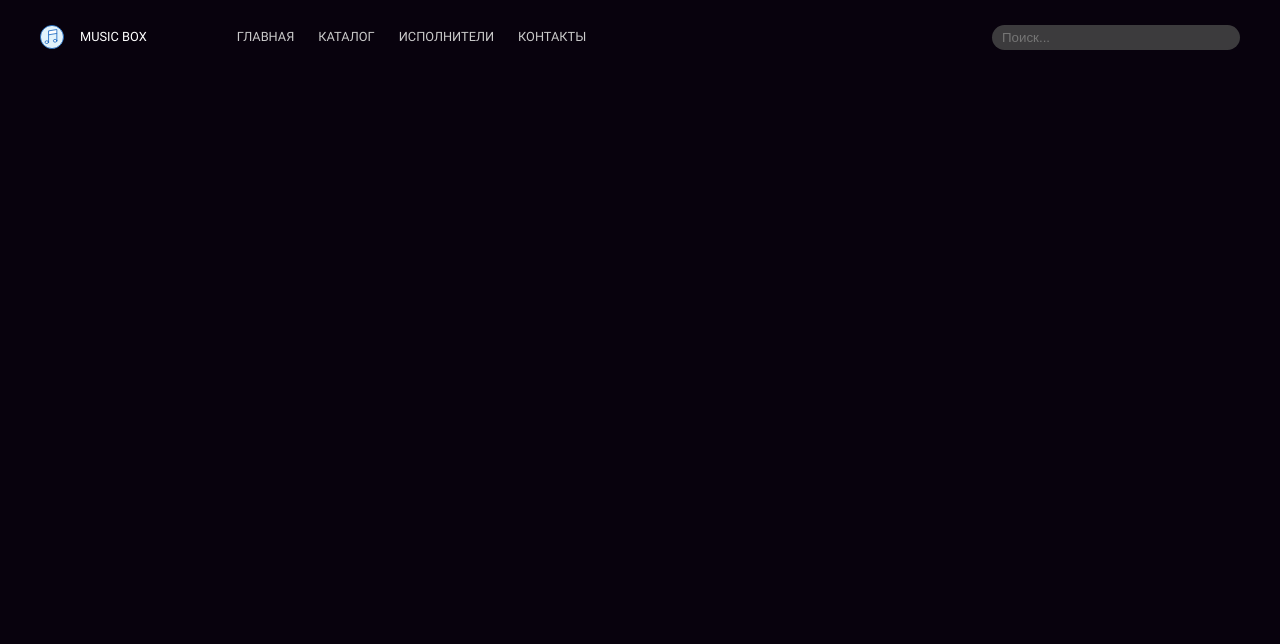
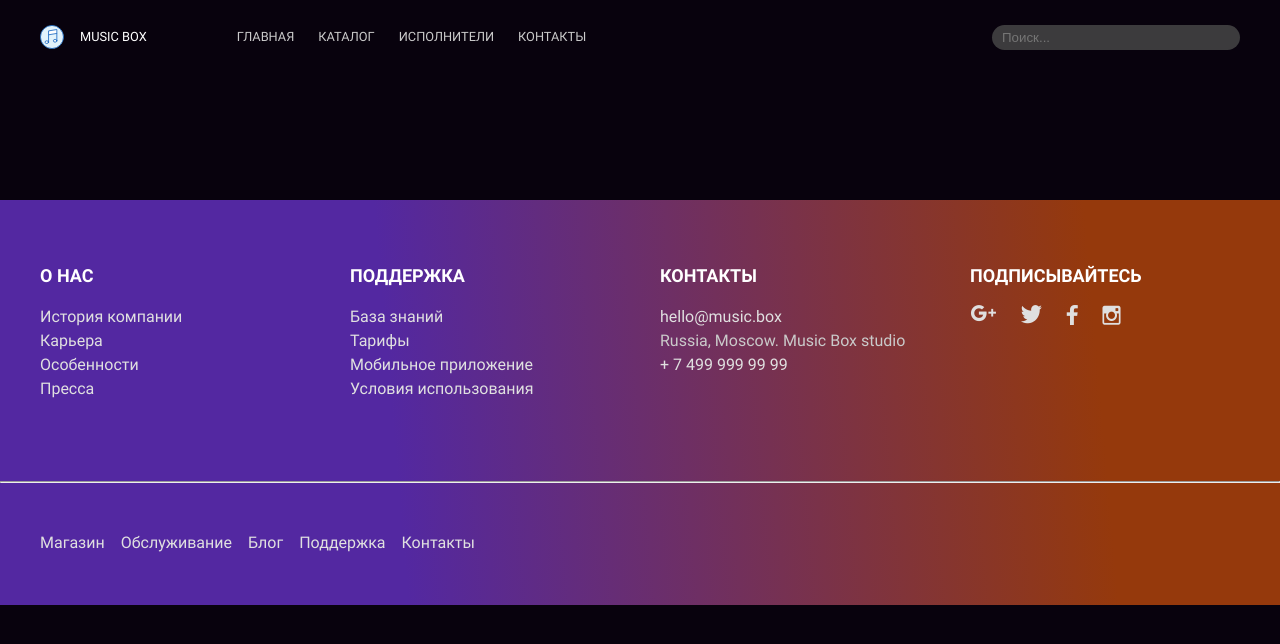
Before and after one commit to valynka/layout-designer-project-56, a website: page src/index.html in a window 1280 px wide. Drawn offline with Linux system fonts and the light colour scheme.

Commit message:
added footer

```diff
--- a/src/index.html
+++ b/src/index.html
@@ -23,5 +23,47 @@
             <input type="text" name="search" placeholder="Поиск...">
         </div>
     </header>
+
+    <footer>
+        <div class="footer-top">
+            <div class="about">
+                <h4>О нас</h4>
+                <a href="#">История компании</a>
+                <a href="#">Карьера</a>
+                <a href="#">Особенности</a>
+                <a href="#">Пресса</a>
+            </div>
+            <div class="support">
+                <h4>Поддержка</h4>
+                <a href="#">База знаний</a>
+                <a href="#">Тарифы</a>
+                <a href="#">Мобильное приложение</a>
+                <a href="#">Условия использования</a>
+            </div>
+            <div class="contact">
+                <h4>Контакты</h4>
+                <a href="mailto:hello@music.box">hello@music.box</a>
+                <p>Russia, Moscow. Music Box studio</p>
+                <a href="tel:+74999999999">+ 7 499 999 99 99</a>
+            </div>
+            <div class="subscribe">
+                <h4>Подписывайтесь</h4>
+                <div class="social flex">
+                    <a href="#" class="google"></a>
+                    <a href="#" class="twitter"></a>
+                    <a href="#" class="facebook"></a>
+                    <a href="#" class="instagram"></a>
+                </div>
+            </div>
+        </div>
+        <hr>
+        <div class="footer-bottom flex">
+            <a href="#">Магазин</a>
+            <a href="#">Обслуживание</a>
+            <a href="#">Блог</a>
+            <a href="#">Поддержка</a>
+            <a href="#">Контакты</a>
+        </div>
+    </footer>
 </body>
 </html>
--- a/src/scss/_general.scss
+++ b/src/scss/_general.scss
@@ -19,6 +19,10 @@
   margin: 0 auto;
 }
 
+@mixin capitalize {
+  text-transform: uppercase;
+}
+
 @mixin container {
   @include content-position-center;
 
@@ -31,9 +35,10 @@
 
 h1 {
   font: bold 60px/90px Roboto, sans-serif;
-  text-transform: uppercase;
+  @include capitalize;
+  @include reset;
 
-  @media (max-width: $max-width) {
+  @media (max-width: $phone-width) {
       font-size: 30px;
       line-height: 45px;
   }
@@ -41,18 +46,40 @@ h1 {
 
 h2 {
   font: bold 38px/57px Roboto, sans-serif;
-  text-transform: uppercase;
+  @include capitalize;
+  @include reset;
 
-  @media (max-width: $max-width) {
+  @media (max-width: $phone-width) {
       font-size: 18px;
       line-height: 27px;
+  }
+}
+
+h3 {
+  font: 400 24px/45px Roboto, sans-serif;
+  @include reset;
+
+  @media (max-width: $phone-width) {
+    font-size: 18px;
+    line-height: 24px;
+    font-weight: bold;
+  }
+}
+
+h4 {
+  font: bold 18px/27px Roboto, sans-serif;
+  @include reset;
+
+  @media (max-width: $phone-width) {
+    font-size: 16px;
+    line-height: 24px;
   }
 }
 
 body {
   @include reset;
 
-  font: 18px/1.5 Roboto, sans-serif;
+  font: 16px/1.5 Roboto, sans-serif;
   background: $black;
   color: $dark-grey;
 }
--- a/src/scss/_variables.scss
+++ b/src/scss/_variables.scss
@@ -17,4 +17,5 @@ $text-5: 48px;
 $text-6: 56px;
 $text-7: 64px;
 
-$max-width: 454px;
+$phone-width: 454px;
+$md-width: 870px;
--- a/src/scss/app.scss
+++ b/src/scss/app.scss
@@ -3,3 +3,5 @@
 @import "general";
 
 @import "blocks/header";
+
+@import "blocks/footer";
--- /dev/null
+++ b/src/scss/blocks/_footer.scss
@@ -0,0 +1,102 @@
+footer {
+	margin-top: 200px;
+
+	background: linear-gradient(265.08deg, #95390c 14.9%, #5328a1 68.95%);
+
+	hr {
+		color: $dark-grey;
+	}
+
+	a {
+		color: $grey;
+		text-decoration: none;
+
+        &:hover {
+            color: #fff;
+        }
+	}
+}
+
+.footer-top {
+	@include container;
+
+	display: grid;
+	grid-template-columns: repeat(4, 1fr);
+	gap: 40px;
+
+	padding-top: 62px;
+	padding-bottom: 72px;
+
+	h4 {
+		@include capitalize;
+		margin-bottom: 16px;
+
+		color: #fff;
+	}
+
+	a {
+		display: block;
+	}
+
+	p {
+		@include reset;
+	}
+
+	@media (max-width: $md-width) {
+		grid-template-columns: repeat(2, 1fr);
+	}
+
+	@media (max-width: $phone-width) {
+		grid-template-columns: repeat(1, 1fr);
+		gap: 30px;
+	}
+}
+
+.social {
+	&.flex {
+		gap: 24px;
+	}
+
+	.google {
+		width: 26px;
+		height: 17px;
+
+		background: url("../images/Google+.png");
+	}
+
+	.twitter {
+		width: 22px;
+		height: 19px;
+
+		background: url("../images/Twitter.png");
+	}
+
+	.facebook {
+		width: 12px;
+		height: 20px;
+
+		background: url("../images/Facebook.png");
+	}
+
+	.instagram {
+		width: 19px;
+		height: 20px;
+
+		background: url("../images/Instagram.png");
+	}
+}
+
+.footer-bottom {
+	@include container;
+
+	padding-top: 40px;
+	padding-bottom: 50px;
+
+	&.flex {
+		gap: 16px;
+
+		@media (max-width: $phone-width) {
+			flex-direction: column;
+		}
+	}
+}
--- a/src/scss/blocks/_header.scss
+++ b/src/scss/blocks/_header.scss
@@ -14,7 +14,7 @@ header {
 		text-decoration: none;
 	}
 
-	@media (max-width: 870px) {
+	@media (max-width: $md-width) {
 		&.flex {
 			flex-direction: column;
 			gap: 18px;
@@ -55,7 +55,7 @@ header {
 		}
 	}
 
-	@media (max-width: $max-width) {
+	@media (max-width: $phone-width) {
 		&.flex {
 			flex-direction: column;
 			gap: 3px;
@@ -86,7 +86,7 @@ header {
 		align-items: center;
 	}
 
-	@media (max-width: 870px) {
+	@media (max-width: $md-width) {
 		position: static;
 	}
 }
```
Also changed, not shown: src/css/app.css, 1 other file.
